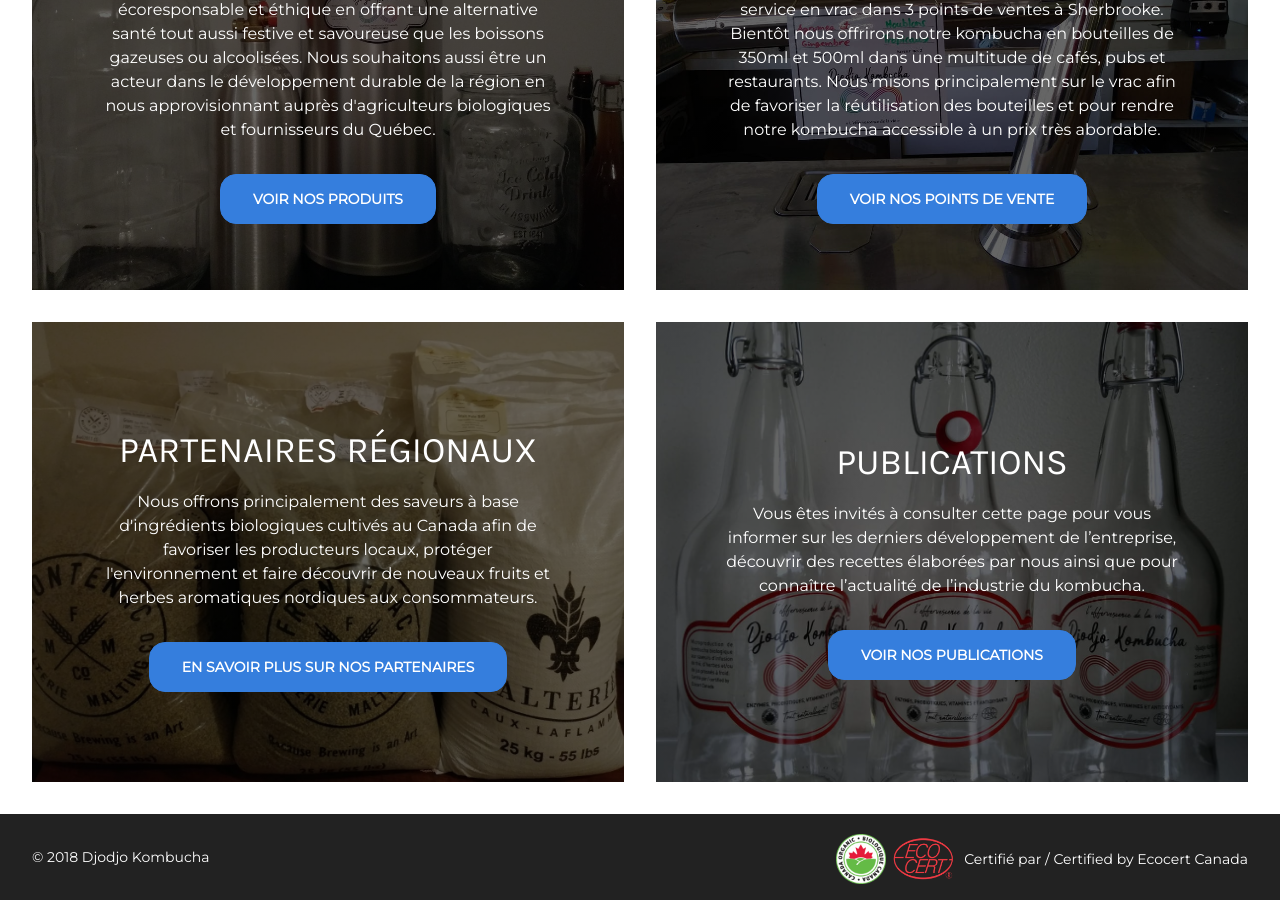
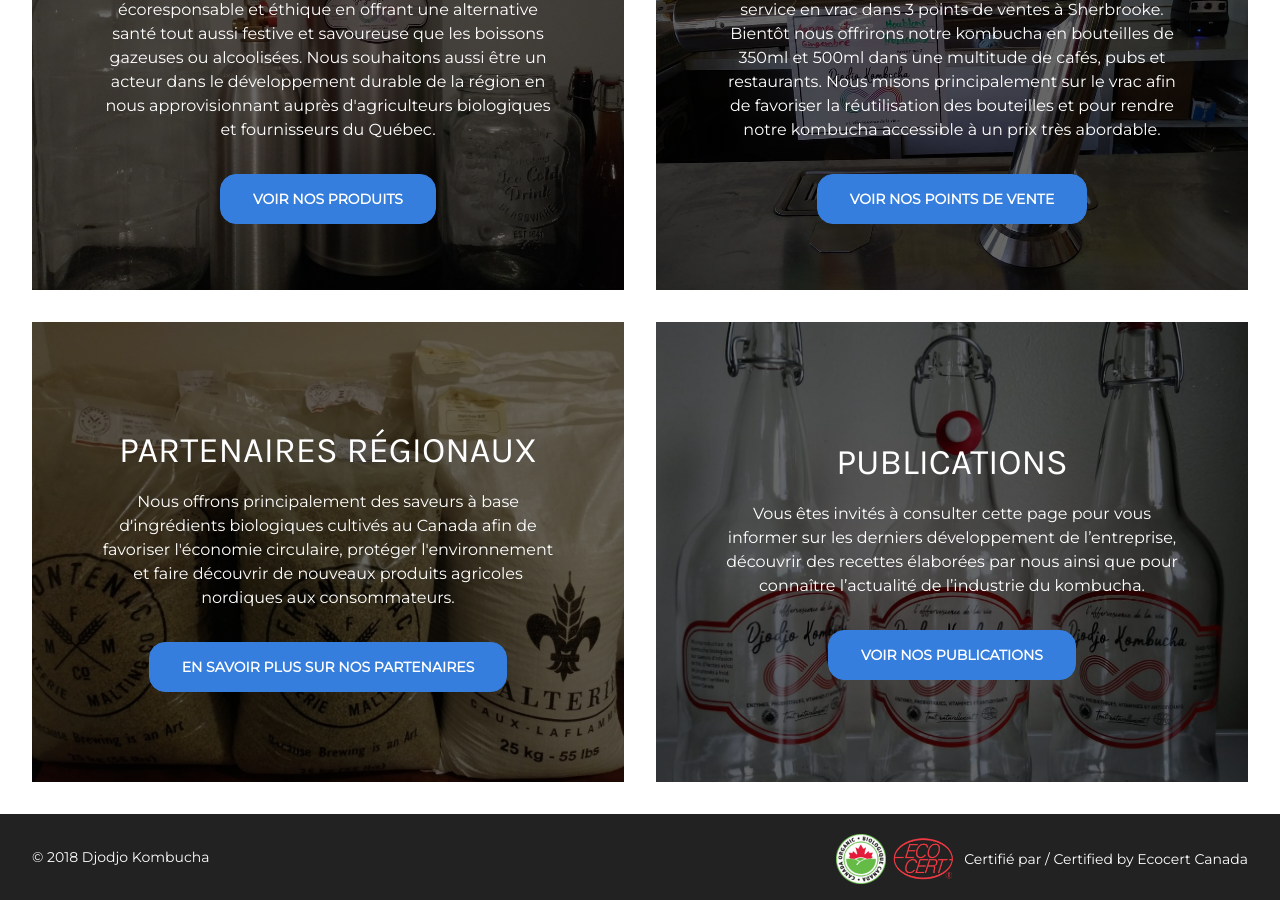
Before and after one commit to ouarez/djodjo-jekyll, a Jekyll site: the page built from index.md, in a window 1280 px wide and 900 px high, scrolled down 877 px. Built offline with Jekyll 4.4.1, drawn with Linux system fonts in a browser that asks for light colours; nearby versions of some CDN libraries; some web fonts are replaced; a script that is not in the unit is left out.

Commit message:
Update Pages uniques “home”

```diff
--- a/index.md
+++ b/index.md
@@ -30,9 +30,9 @@ square:
     name: Points de vente
   - desc: >-
       Nous offrons principalement des saveurs à base d'ingrédients biologiques
-      cultivés au Canada afin de favoriser les producteurs locaux, protéger
-      l'environnement et faire découvrir de nouveaux fruits et herbes
-      aromatiques nordiques aux consommateurs.
+      cultivés au Canada afin de favoriser l'économie circulaire, protéger
+      l'environnement et faire découvrir de nouveaux produits agricoles
+      nordiques aux consommateurs.
     image: /img/fournisseurs.jpg
     link: /partenaires-locaux
     link_desc: En savoir plus sur nos partenaires
```
